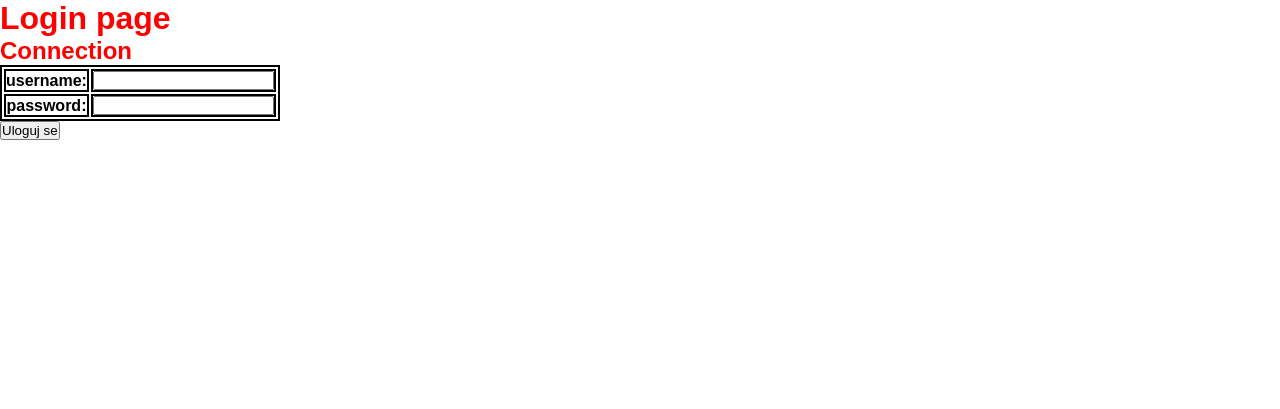
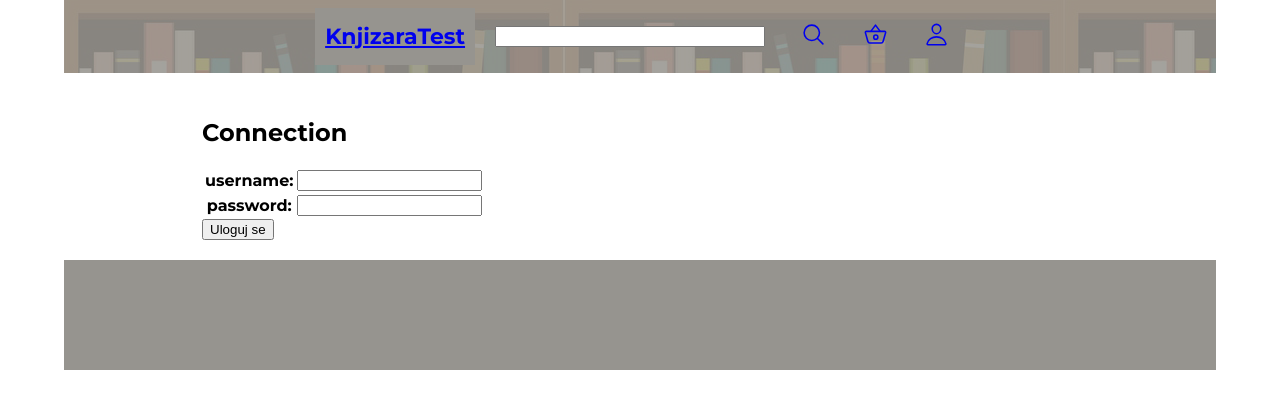
Before and after one commit to uros-5/bookstore, a Django app: page /login in a window 1280 px wide. Shown: the top 409 px of the page. Run offline with Django 3.2, Linux system fonts and the light colour scheme; some libraries are stand-ins or nearby versions.

Commit message:
promenjen template za login,dodat login.css,izmnenjen context za createview kod logina i registracije

```diff
--- a/TaskRestAPI/models.py
+++ b/TaskRestAPI/models.py
@@ -46,7 +46,7 @@ class Knjige(models.Model):
     kategorije = ()
     naslov = models.CharField(max_length=30, verbose_name="naslov")
     strana = models.IntegerField(verbose_name="strana",null=True,default=None,blank=True)
-    cena = models.DecimalField(verbose_name="cena",max_digits=6, decimal_places=2)
+    cena = models.DecimalField(verbose_name="cena",max_digits=9, decimal_places=2)
     opis = models.TextField(verbose_name="opis",max_length=300,null=True,default=None,blank=True)
     godinaIzdanja = models.IntegerField(verbose_name="godinaIzdanja", default=2020)
     ISBN = models.CharField(verbose_name="ISBN",max_length=28,unique=True)
--- a/TaskRestAPI/views.py
+++ b/TaskRestAPI/views.py
@@ -75,6 +75,14 @@ class Unos_knjiga_forma(CreateView):
     template_name='public/unos_knjige.html'
     success_url="index"
     fields=("naslov","cena","ISBN","kategorija","izdavac")
+
+    def get_context_data(self, **kwargs):
+        context = super(Unos_knjiga_forma, self).get_context_data(**kwargs)
+        lista = []
+        for i in range(102,138):
+            lista.append(i)
+        context['ids'] = lista
+        return context
 class Dodavanje_stavki_narudzbine_forma(CreateView):
     model = StavkeNarudzbine
     template_name = 'public/dodavanje_stavke_narudzbine.html'
--- a/templates/public/base.html
+++ b/templates/public/base.html
@@ -1,20 +1,65 @@
 <!DOCTYPE html>
 <html lang="en">
+
 <head>
-    {% load static %}
-    <link rel="stylesheet" href='{% static "css/stajl.css" %}' type="text/css">
-    <meta charset="UTF-8">
+	{% load static %}
     <title>
-        {% block title_html %}TaskRestAPI - {% endblock  %}
+        {% block title_html %}Knjizara test - {% endblock  %}
     </title>
+    {% block headcss %}
+        <link rel="stylesheet" href='{% static "css/style.css" %}' type="text/css">
+        <link href="https://fonts.googleapis.com/css?family=Montserrat:400,700" rel="stylesheet">
+        <script src="https://unpkg.com/ionicons@5.0.0/dist/ionicons.js"></script>
+    {% endblock %}
 </head>
+
 <body>
-    <h1>
-        {% block h1 %} {% endblock %}
-    </h1>
 
-    <article>
-            {% block article_content %}{% endblock %}
-    </article>
+	<form action="" method="get" accept-charset="utf-8">
+		<header class="main-header">
+            <div><a href="{% url "index" %}">KnjizaraTest</a>
+			</div>
+			<div class="main-nav">
+				<ul class="main-nav__items">
+					<li class="main-nav__item">
+						<input style="width:270px;" type="text"/>
+					</li>
+					<li class="main-nav__item">
+						<a href="search.index"> <ion-icon style="font-size:25px;" name="search-outline"></ion-icon></a>
+					</li>
+					<!-- <li class="main-nav__item"> -->
+						<!-- <a href="customers/index.html" style="display:none;"></a> -->
+					<!-- </li> -->
+					<li class="main-nav__item">
+						<a href="{% url "dodavanje_stavke_narudzbine" %}"><ion-icon style="font-size:25px;" name="basket-outline"></ion-icon></a>
+					</li>
+                    {% if user.is_authenticated %}
+                        <li class="main-nav__item main-nav__item--cta">
+						    <a href="{% url "login" %}"><ion-icon style="font-size:25px;" name="person-outline"></ion-icon></a>
+					    </li>
+                        <li class="main-nav__item main-nav__item--cta" style="font-size:15px;">
+                            Ulogovan kao: </br>{{ user.username }}
+                            {% with ulogovan=True %}
+                            {% endwith %}
+                        </li>
+                    {% else %}
+                        <li class="main-nav__item main-nav__item--cta">
+						<a href="{% url "login" %}"><ion-icon style="font-size:25px;" name="person-outline"></ion-icon></a>
+					</li>
+                    {% endif %}
+				</ul>
+			</div>
+		</header>
+	</form>
+
+	<section class="article-section">
+	    {% block article_content %}{% endblock %}
+	</section>
+
+	<footer class="section-footer">
+
+	</footer>
 </body>
+
+
 </html>
--- a/templates/public/login.html
+++ b/templates/public/login.html
@@ -1,7 +1,13 @@
 {% extends 'public/base.html' %}
 {% load static %}
+
+
 {% block title_html %}
-{{ block.super }} Login page
+    {{ block.super }} Login page
+{% endblock %}
+
+{% block headcss %}
+    {{ block.super }}<link rel="stylesheet" href='{% static "css/login.css" %}' type="text/css">
 {% endblock %}
 
 {% block h1 %}
@@ -10,12 +16,32 @@ Login page
 
 {% block article_content %}
     {% if user.is_authenticated %}
-        <h1>
-            You are connected.
-        </h1>
-        <p>
-            Your email:{{ user.email }}
-        </p>
+        <div class="korisnik-infos ">
+                <h1>Vas nalog</h1>
+
+                <div class="korisnik-info korisnik-info__i">
+                    <p>Vasi podaci</p>
+                </div>
+
+                <div class="korisnik-info">
+                    <p>Naruceno</p>
+                </div>
+
+                <div class="korisnik-info">
+                    <p>Utisci</p>
+                </div>
+
+                <div class="korisnik-info">
+                    <p>Ocene i misljenja</p>
+                </div>
+
+                <div class="korisnik-info korisnik-info__i">
+                    <p>Odjavljivanje/logout</p>
+                </div>
+
+
+
+        </div>
 
     {% else %}
         <h1>Connection</h1>
--- a/templates/public/registracija.html
+++ b/templates/public/registracija.html
@@ -16,6 +16,9 @@ Registracija
 {#            </table>#}
 {#            <input type="button" value="SUMBIT"/>#}
 {#        </form>#}
+    {% if user.is_authenticated %}
+        <h1>Vec ste registrovani! {{ ulogovan }}</h1>
+    {% else %}
         <form method="post" action="{% url "registracija" %}" >
             {% csrf_token %}
                 <table>
@@ -54,4 +57,6 @@ Registracija
                 </table>
                     <input type="submit" value="Registruj se" />
             </form>
+    {% endif %}
+
 {% endblock %}
--- /dev/null
+++ b/templates/static/css/style.css
@@ -0,0 +1,60 @@
+* {
+	box-sizing:border-box;
+}
+body {
+    font-family: 'Montserrat', sans-serif;
+	margin:0px;
+	box-sizing:border-box;
+}
+
+
+.main-header {
+	width:90%;
+	background-color:#96948f;
+	padding:8px 16px;
+	margin:0 auto;
+	text-align: center;
+	color:black;
+	background-image:url("../images/forheader.png");
+	background-repeat:repeat-x;
+
+}
+.main-header > div:first-child {
+	display:inline-block;
+	background:#96948f;
+	padding:15px 10px;
+	font-size:22px;
+	font-weight:bold;
+	vertical-align:middle;
+
+}
+.main-nav {
+	display:inline-block;
+	vertical-align:middle;
+}
+.main-nav__items {
+	margin:0;
+	padding:0;
+	list-style:none;
+	vertical-align:middle;
+}
+.main-nav__item  {
+	display:inline-block;
+	margin:0 16px ;
+	color:#0e4f1f;
+	vertical-align:middle;
+}
+.article-section {
+	width: 70%;
+	margin:15px auto;
+	height:auto;
+	padding:10px;
+	/*border:1px solid black;*/
+	margin-bottom:10px;
+}
+.section-footer {
+	width:90%;
+	height:110px;
+	background-color:#96948f;
+	margin:0 auto;
+}
```
Also changed, not shown: knjigee.py (added, +28 -0 lines), punibazu.py (+33 -19 lines), templates/public/index.html (+1 -6 lines), templates/public/unos_knjige.html (+8 -6 lines), templates/public/zadva.css (added, +59 -0 lines), templates/static/base0.html (added, +20 -0 lines), templates/static/css/login.css (added, +32 -0 lines), TaskRestAPI/migrations/0001_initial.py (deleted), db.sqlite3, templates/public/forheader.jpg (added), templates/static/images/forheader.png (added), 3 other files. Lines whose indentation alone changed are shown as unchanged.
